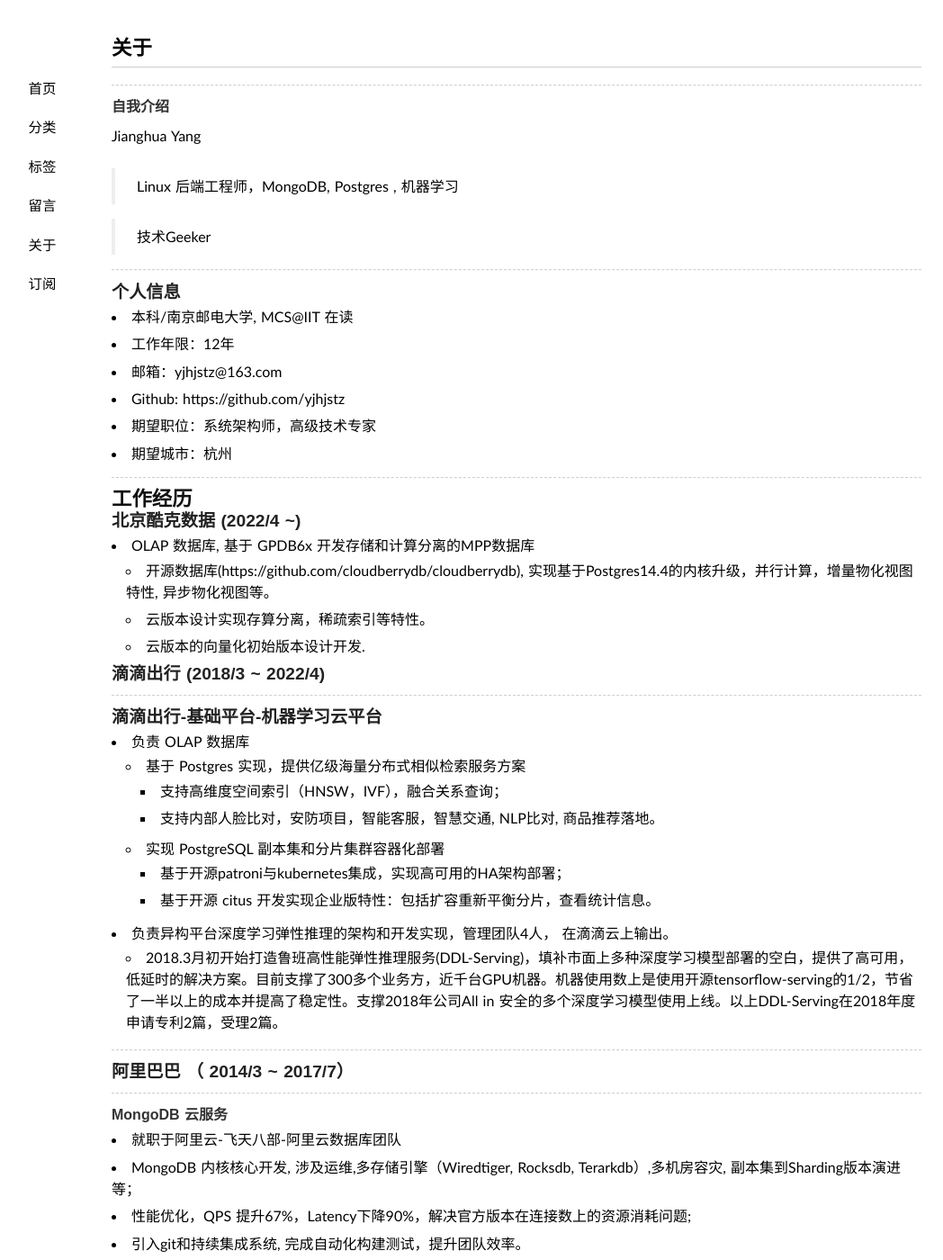
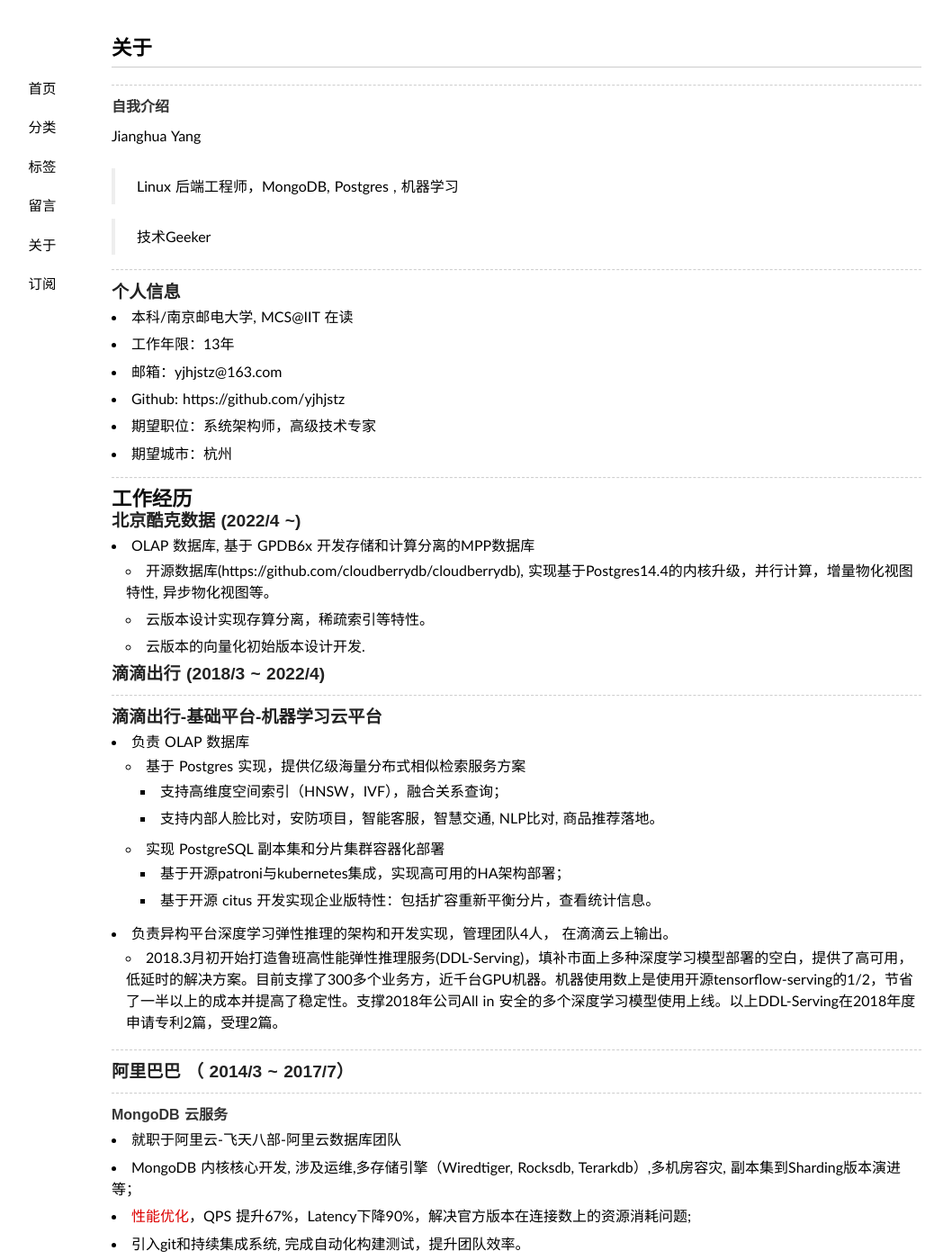
Before and after one commit to yjhjstz/yjhjstz.github.io, a Jekyll site: the page built from about/index.md, in a window 1280 px wide and 1400 px high. Shown: the whole window at 90% size, without its empty margins (66-1114 px from the left). Built offline with Jekyll 4.4.1, drawn with Linux system fonts in a browser that asks for light colours; some web fonts are replaced.

Commit message:
update link

```diff
--- a/about/index.md
+++ b/about/index.md
@@ -20,7 +20,7 @@
 
 ### 个人信息
  - 本科/南京邮电大学, MCS@IIT 在读
- - 工作年限：12年
+ - 工作年限：13年
  - 邮箱：yjhjstz@163.com
  - Github: https://github.com/yjhjstz
  - 期望职位：系统架构师，高级技术专家
@@ -60,7 +60,7 @@
 #### MongoDB 云服务
 - 就职于阿里云-飞天八部-阿里云数据库团队
 - MongoDB 内核核心开发, 涉及运维,多存储引擎（Wiredtiger, Rocksdb, Terarkdb）,多机房容灾, 副本集到Sharding版本演进等；
-- 性能优化，QPS 提升67%，Latency下降90%，解决官方版本在连接数上的资源消耗问题;
+- [性能优化](http://mysql.taobao.org/monthly/2017/01/04/)，QPS 提升67%，Latency下降90%，解决官方版本在连接数上的资源消耗问题;
 - 引入git和持续集成系统, 完成自动化构建测试，提升团队效率。
 
 ---
```
